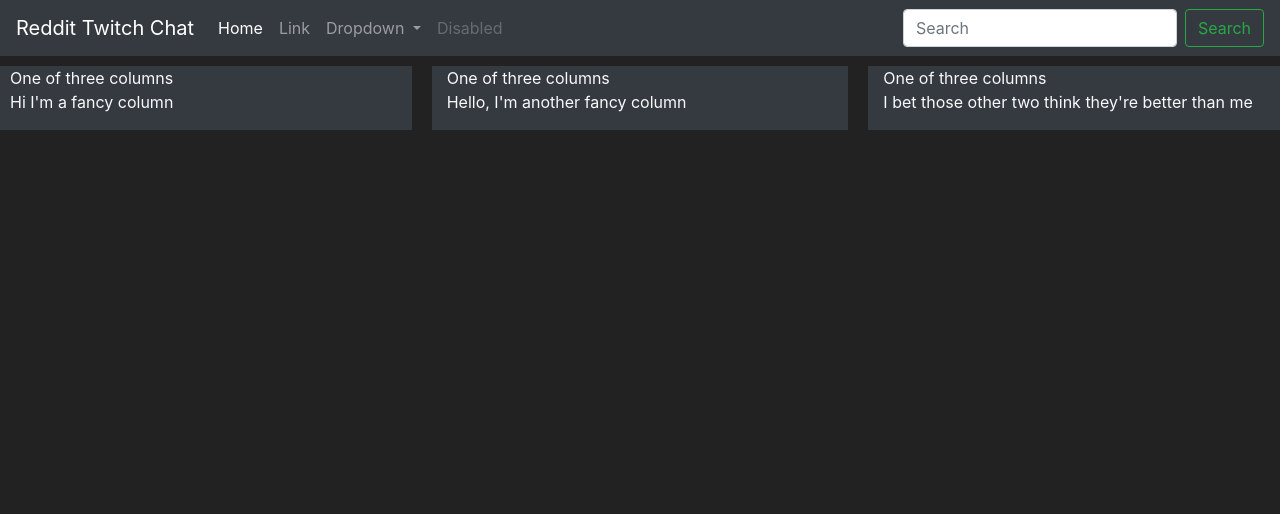
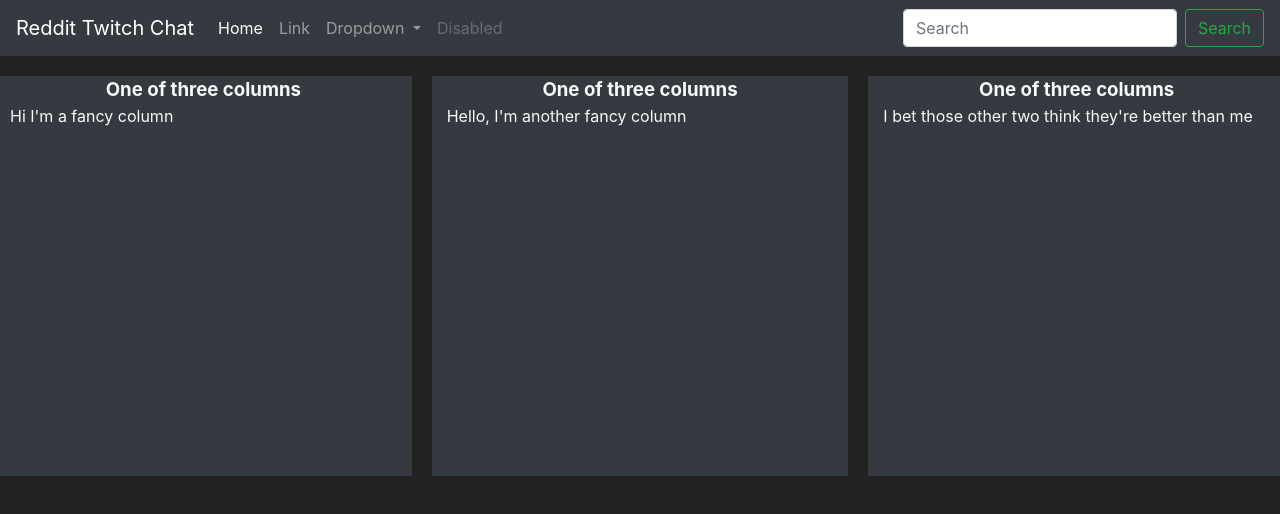
Before and after one commit to ryan-berwald/Reddit_Twitch_Chat, an Angular app: page / in a window 1280 px wide. Shown: the top 514 px of the page. Built offline with nearby package versions, Linux system fonts and the light colour scheme.

Commit message:
Adds some styles to content component to make columns look a bit nicer

```diff
--- a/src/app/content/content.component.css
+++ b/src/app/content/content.component.css
@@ -1,3 +1,15 @@
 .col-md {
   margin: 10px;
+  min-height: 400px;
+  /* text-align: center; */
 }
+
+.row {
+  padding-top: 10px;
+}
+
+.col-title {
+  text-align: center;
+  font-weight: bold;
+  font-size: 14pt;
+}
--- a/src/app/content/content.component.html
+++ b/src/app/content/content.component.html
@@ -1,14 +1,14 @@
 <div class="row">
   <div class="col-md bg-dark text-light">
-    One of three columns
+    <div class="col-title">One of three columns</div>
     <p>Hi I'm a fancy column</p>
   </div>
   <div class="col-md bg-dark text-light">
-    One of three columns
+    <div class="col-title">One of three columns</div>
     <p>Hello, I'm another fancy column</p>
   </div>
   <div class="col-md bg-dark text-light">
-    One of three columns
+    <div class="col-title">One of three columns</div>
     <p>I bet those other two think they're better than me</p>
   </div>
 </div>
```
